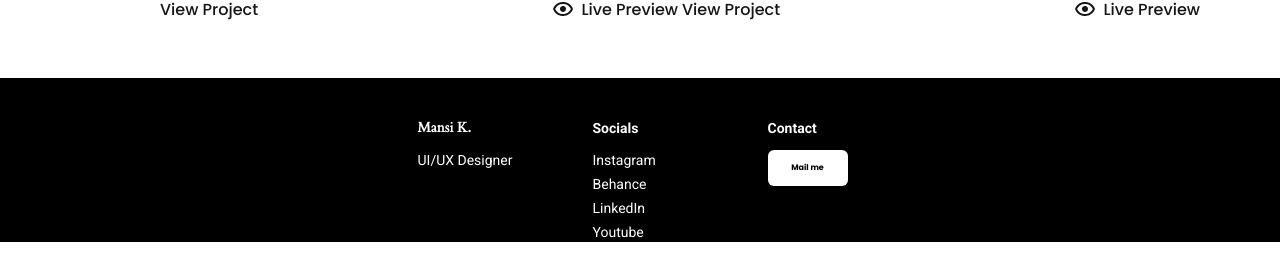
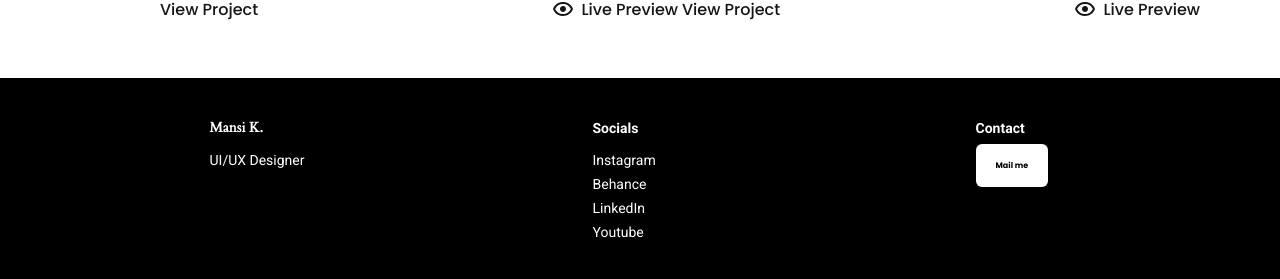
Before and after one commit to saifalfalah/mansi-kasar, a Next.js app: page / in a window 1280 px wide. Shown: the part 2217-2496 px from the top of the page. Before the commit the page ends 2459 px from the top, so only its background shows below. Built offline with nearby package versions, Linux system fonts and the light colour scheme.

Commit message:
Update Footer.js

```diff
--- a/components/Footer.js
+++ b/components/Footer.js
@@ -3,9 +3,9 @@ const Footer = () => {
   return (
     <>
       {/* <footer className="h-auto px-20 pt-20 pb-10 text-white bg-black lg:items-center lg:h-80 text lg:pt-24 lg:px-24 lg: "> */}
-      <footer className="flex items-center justify-center pt-10 text-white bg-black ">
+      <footer className="flex items-center justify-center py-10 text-white bg-black ">
         {/* main grid */}
-        <div className="grid grid-cols-1 gap-6 lg:gap-20 lg:grid-cols-3 ">
+        <div className="grid grid-cols-1 gap-6 lg:gap-72 lg:grid-cols-3 ">
           <div className="flex flex-col">
             <h1 className="mb-3 text-sm font-bold text-white font-cardo ">
               Mansi K.
@@ -56,9 +56,11 @@ const Footer = () => {
           </div>
           <div className="">
             <h1 className="mb-3 text-sm font-bold font-roboto">Contact</h1>
-            <button className="w-20 p-3 font-bold text-black bg-white rounded-md text-xss font-poppins">
-              Mail me
-            </button>
+            <Link href="mailto:mansikasar5@gmail.com">
+              <a className="px-5 py-4 font-bold text-black bg-white rounded-md w-28 text-xss font-poppins">
+                Mail me
+              </a>
+            </Link>
           </div>
         </div>
       </footer>
```
